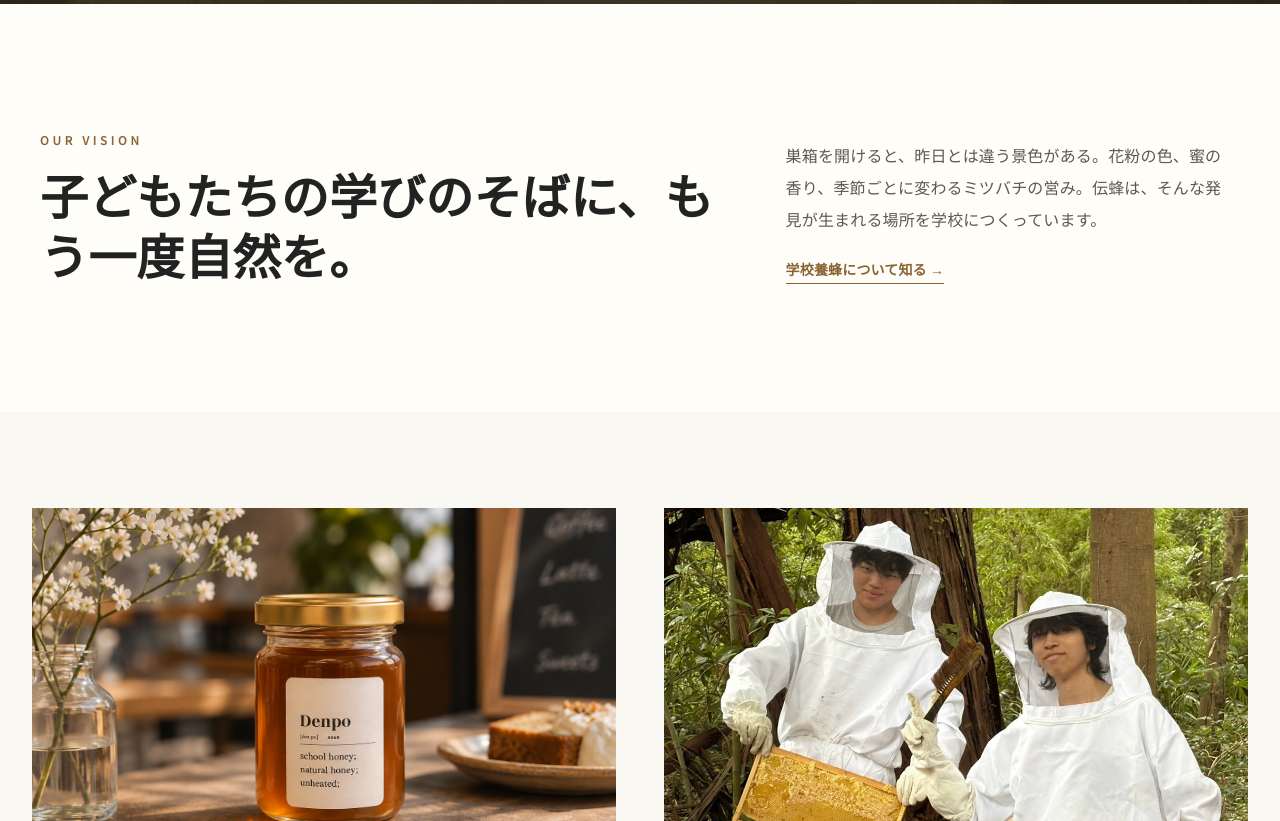
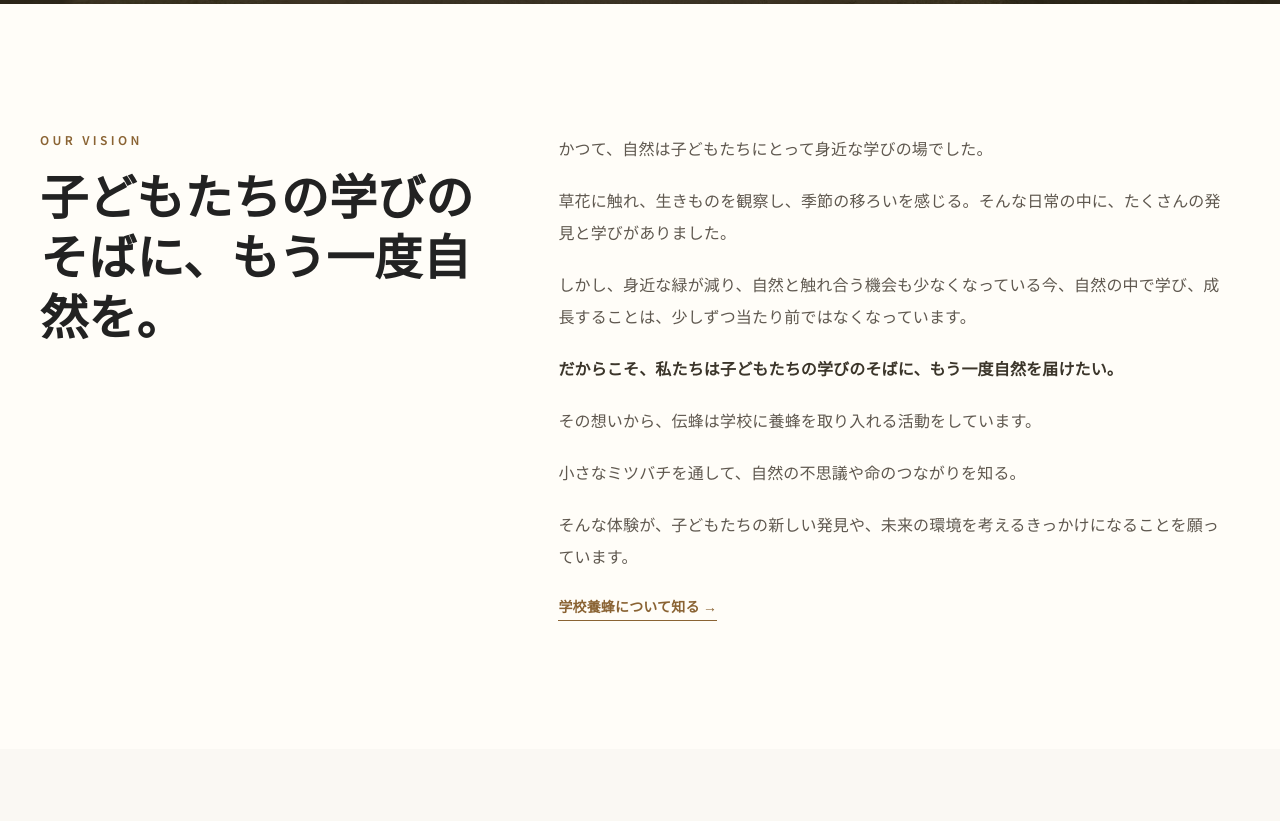
Before and after one commit to pinshypinshy/denpo-hp, a Next.js app: page / in a window 1280 px wide. Shown: the part 620-1441 px from the top of the page. Built offline with nearby package versions, Linux system fonts and the light colour scheme.

Commit message:
Update Our Vision with the full mission statement

```diff
--- a/components/sections/Vision.tsx
+++ b/components/sections/Vision.tsx
@@ -5,10 +5,18 @@ import { brandContainer } from "@/components/ui/designTokens";
 export default function Vision() {
   return (
     <section id="vision" className="bg-cream px-6 py-20 sm:px-10 sm:py-32">
-      <div className={`${brandContainer} grid gap-8 lg:grid-cols-[3fr_2fr] lg:items-end lg:gap-16`}>
+      <div className={`${brandContainer} grid gap-8 lg:grid-cols-[2fr_3fr] lg:items-start lg:gap-16`}>
         <SectionIntro eyebrow="Our Vision" title="子どもたちの学びのそばに、もう一度自然を。" />
-        <div className="max-w-md text-base leading-8 text-ink-soft">
-          <p>巣箱を開けると、昨日とは違う景色がある。花粉の色、蜜の香り、季節ごとに変わるミツバチの営み。伝蜂は、そんな発見が生まれる場所を学校につくっています。</p>
+        <div className="max-w-2xl text-base leading-8 text-ink-soft">
+          <div className="space-y-5">
+            <p>かつて、自然は子どもたちにとって身近な学びの場でした。</p>
+            <p>草花に触れ、生きものを観察し、季節の移ろいを感じる。そんな日常の中に、たくさんの発見と学びがありました。</p>
+            <p>しかし、身近な緑が減り、自然と触れ合う機会も少なくなっている今、自然の中で学び、成長することは、少しずつ当たり前ではなくなっています。</p>
+            <p><strong className="text-brown">だからこそ、私たちは子どもたちの学びのそばに、もう一度自然を届けたい。</strong></p>
+            <p>その想いから、伝蜂は学校に養蜂を取り入れる活動をしています。</p>
+            <p>小さなミツバチを通して、自然の不思議や命のつながりを知る。</p>
+            <p>そんな体験が、子どもたちの新しい発見や、未来の環境を考えるきっかけになることを願っています。</p>
+          </div>
           <Link href="/projects" className="mt-6 inline-block border-b border-bark pb-1 text-sm font-semibold text-bark hover:text-ink">
             学校養蜂について知る <span aria-hidden="true">→</span>
           </Link>
```
